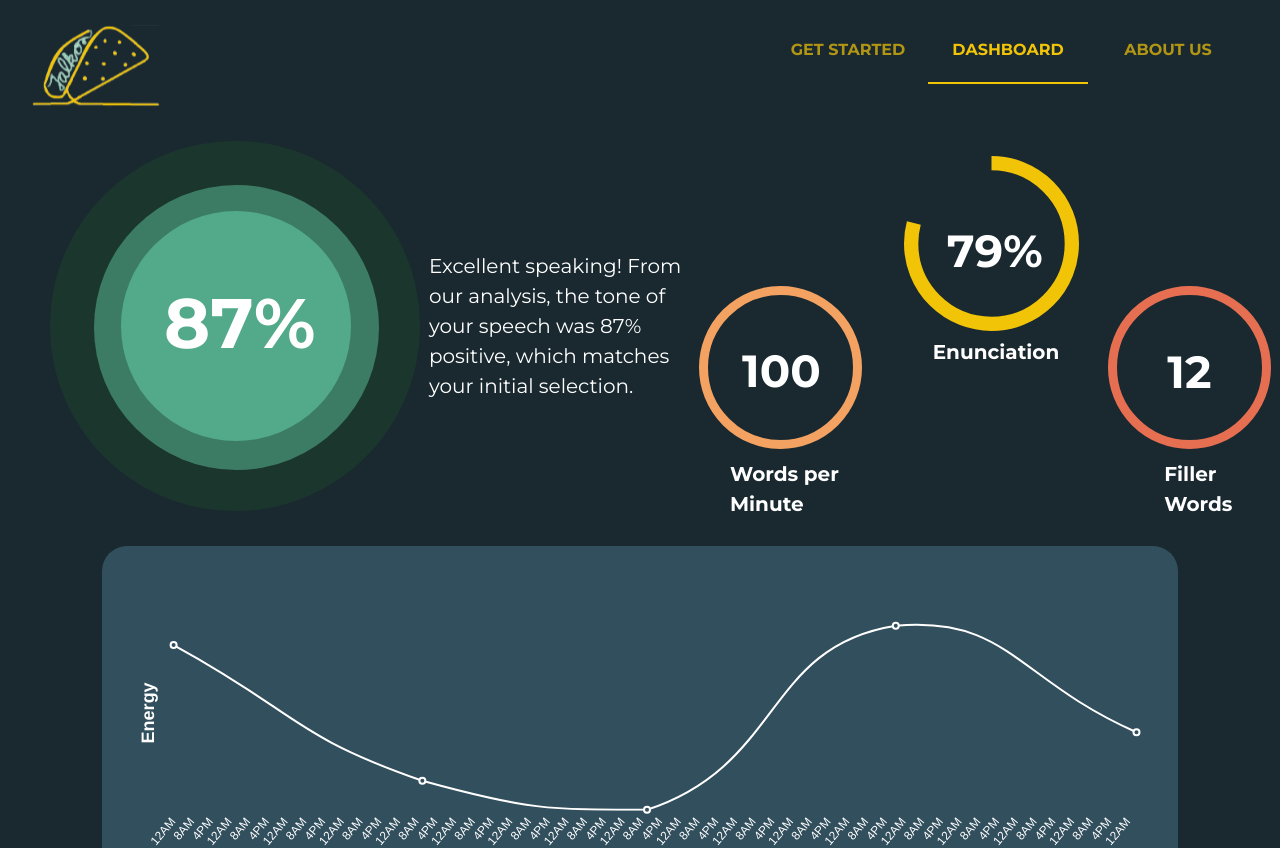
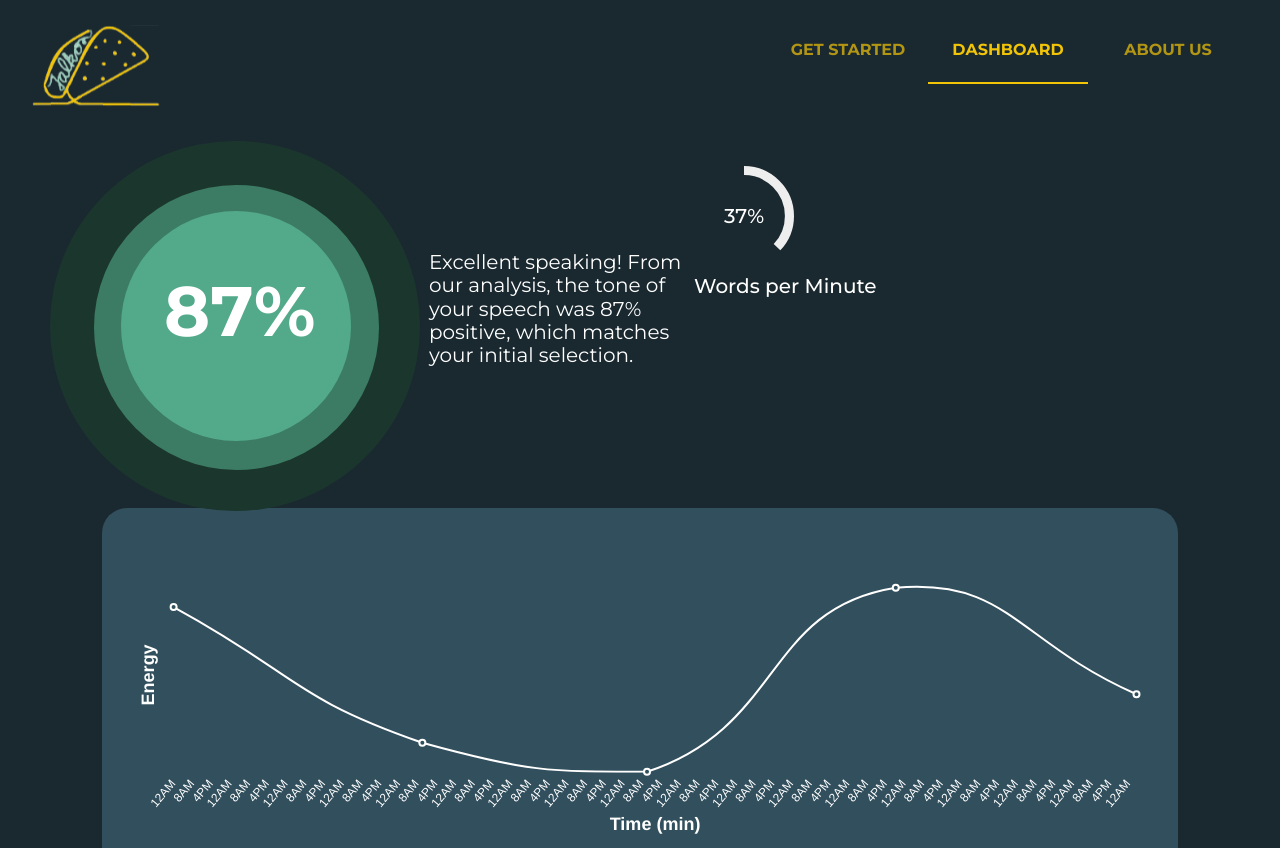
Before and after one commit to Resocram/talko, a React (Create React App) app in the folder talko-client/: page /dashboard in a window 1280 px wide. Shown: the top 848 px of the page. Built offline with nearby package versions, Linux system fonts and the light colour scheme.

Commit message:
Add circular progress

```diff
--- /dev/null
+++ b/talko-client/src/components/CircularProgress.js
@@ -0,0 +1,96 @@
+import React from 'react';
+import { makeStyles, withStyles } from '@material-ui/core/styles';
+import PropTypes from 'prop-types';
+import CircularProgress from '@material-ui/core/CircularProgress';
+import Grid from '@material-ui/core/Grid';
+import Typography from '@material-ui/core/Typography';
+import Box from '@material-ui/core/Box';
+
+const useStyles = makeStyles(theme => ({
+    bottom: {
+        color: theme.palette.grey[theme.palette.type === 'light' ? 200 : 700],
+    },
+    container: {
+        marginLeft: '8%',
+        width: '90%'
+    },
+    title: {
+        color: theme.palette.primary.contrastText
+    },
+    button: {
+		color: 'white',
+		textTransform: 'None'
+    }
+}));
+
+function CircularProgressWithLabel(props) {
+    const classes = useStyles();
+
+    return (
+        <Grid container direction="column" justify="center">
+            <Grid item>
+                <Box position="relative" display="inline-flex">
+                    <CircularProgress
+                        variant="determinate"
+                        className={classes.bottom}
+                        size={100}
+                        thickness={4}
+                        {...props}
+                    />
+                    <Box
+                        top={0}
+                        left={0}
+                        bottom={0}
+                        right={0}
+                        position="absolute"
+                        display="flex"
+                        alignItems="center"
+                        justifyContent="center"
+                    >
+                        <Typography variant="h6" component="div" style={{ color: 'white' }}>
+                            {`${Math.round(props.value,)}%`}
+                        </Typography>
+                    </Box>
+                </Box>
+            </Grid>
+            <Grid item>
+                <Typography variant="h6" component="div" style={{ color: 'white' }}>
+                    {props.title}
+                </Typography>
+            </Grid>
+        </Grid>
+    );
+}
+
+CircularProgressWithLabel.propTypes = {
+    /**
+     * The value of the progress indicator for the determinate variant.
+     * Value between 0 and 100.
+     */
+    value: PropTypes.number.isRequired,
+};
+
+function CircularStatic(props) {
+    const { maxVal, color, title } = props;
+    const [progress, setProgress] = React.useState(0);
+
+    React.useEffect(() => {
+        const timer = setInterval(() => {
+            setProgress((prevProgress) => {
+                if (prevProgress >= maxVal - 1) {
+                    clearInterval(timer);
+                    return prevProgress + 1;
+                }
+                else
+                    return prevProgress + 1;
+            });
+        }, 10);
+        return () => {
+            clearInterval(timer);
+        };
+    }, []);
+
+    return <CircularProgressWithLabel value={progress} color={color} title={title} />;
+}
+
+export default CircularStatic;
--- a/talko-client/src/pages/Dashboard.js
+++ b/talko-client/src/pages/Dashboard.js
@@ -5,7 +5,8 @@
 import lightbulb from '../assets/lightbulb.svg';
 import Box from '@material-ui/core/Box';
 import Grid from '@material-ui/core/Grid'
-import CircularProgress from '@material-ui/core/CircularProgress';
+// import CircularProgress from '@material-ui/core/CircularProgress';
+import CircularProgress from '../components/CircularProgress';
 import LineChart from '../components/LineChart';
 
 const useStyles = makeStyles({
@@ -18,6 +19,123 @@
     }
 });
 
+const res = {
+    "accuracy": 92,
+    "audioValues": [
+        0.15804717705851132,
+        0.9823222860336408,
+        0.9721155990933149,
+        0.8876469949617101,
+        0.8899375741945893,
+        0.9348861674344412,
+        0.9521287966650752,
+        0.9066197750257862,
+        0.8037928229358282,
+        0.6736049892518726,
+        0.5518937956106095,
+        0.46695985385839667,
+        0.4332545141990642,
+        0.4510423509992633,
+        0.509810482150768,
+        0.5931974624313614,
+        0.6837460861020475,
+        0.7664760030743424,
+        0.8309047529093844,
+        0.8716128704711563,
+        0.8877208209364034,
+        0.8817420191276717,
+        0.8582420224362555,
+        0.8226223602239775,
+        0.7802078014081792,
+        0.7356865465519706,
+        0.6928579494225282,
+        0.6545916891737573,
+        0.6228935124382482,
+        0.5989950189833441,
+        0.583423539208045,
+        0.5760478080671962,
+        0.5761238357937817,
+        0.5823761897057083,
+        0.5931418892311832,
+        0.6065817102172574,
+        0.6209351765744722,
+        0.6347705904820475,
+        0.6471690489281653,
+        0.6577868397446087,
+        0.6667649443545776,
+        0.6744929289533546,
+        0.6812785630089866,
+        0.6870119541193459,
+        0.6909328468782604,
+        0.6916021050472426,
+        0.6871408850997519,
+        0.6757373797952957,
+        0.6563425616619533,
+        0.629401440150999,
+        0.5974155165221248,
+        0.5651243648181843,
+        0.5391416285590224,
+        0.5269843607849228,
+        0.5355800479353576,
+        0.5694957803588968,
+        0.6292691600284422,
+        0.7102886278280222,
+        0.8026408504090132,
+        0.8921876769328736,
+        0.9628813485963543,
+        1.0,
+        0.9936707261595545,
+        0.9418320734375327,
+        0.8517519458552559,
+        0.7394285654794996,
+        0.6266544275203201,
+        0.5361502922167686,
+        0.48582509455802414,
+        0.48369652334297764,
+        0.525101331136733,
+        0.5934228704926469,
+        0.6646120730696938,
+        0.7145382557103955,
+        0.72697907415766,
+        0.6993655968348985,
+        0.6437261339359662,
+        0.581700118443456,
+        0.5349555105215269,
+        0.5148486669406331,
+        0.5165548943701846,
+        0.5220712787587447,
+        0.5125520127551283,
+        0.48475668110724907,
+        0.4610838004415795,
+        0.482331341288194,
+        0.5797198560502927,
+        0.7381853854808597,
+        0.8787603969231375,
+        0.890114267818706,
+        0.7131530526380332,
+        0.427147138550939,
+        0.23630605905186033,
+        0.28843688744543805,
+        0.4393130358565457,
+        0.3272562337962203,
+        0.0,
+        0.177337447340332,
+        0.06790026055119765,
+        0.03973998765798318
+    ],
+    "stats": {
+        "articulation_rate": 5.0,
+        "balance": 0.8,
+        "number_of_pauses": 11.0,
+        "number_of_syllables": 152.0,
+        "original_duration": 41.1,
+        "rate_of_speech": 4.0,
+        "speaking_duration": 32.7,
+        "words_per_min": 137
+    },
+    "transcription": "hello my name is Andrea said sir I am studying marketing at the University of Texas at Dallas I am a member of the American Marketing Association and Alpha Kappa PSI both of which are dedicated to shaping future Business Leaders I hope to incorporate my business knowledge into consumer Trend analysis and strengthening relationships among consumers as well as other companies I am Savvy social and principles and have Exquisite interpersonal communication skills I know that I can be an asset in any company and or situation and I hope that you will consider me for an internship or job opportunity thank you so much"
+};
+
 function Dashboard() {
     const classes = useStyles();
 
@@ -28,28 +146,29 @@
                     <Box style={{height: "370px", width: "370px", borderRadius: "50%", backgroundColor: "#1B372D", marginTop:"-25px"}}/>
                     <Box style={{height: "285px", width: "285px", borderRadius: "50%", backgroundColor: "#3C7C64", marginTop: "-326px", marginLeft: "44px"}}/>
                     <Box style={{height: "230px", width: "230px", borderRadius: "50%", backgroundColor: "#52AA8A", marginTop: "-259px", marginLeft:"71px"}}/>
-                    <Typography varaint="h3" style={{color: "white", fontSize: "70px", fontFamily: "Montserrat", marginTop: "-170px", marginLeft: "114px"}}><strong>87%</strong></Typography>
+                    <Typography variant="h3" style={{color: "white", fontSize: "70px", fontFamily: "Montserrat", marginTop: "-170px", marginLeft: "114px"}}><strong>87%</strong></Typography>
 				</Grid>
                 <Grid item xs={3}>
-                    <Typography varaint="h3" style={{color: "white", fontSize: "20px", fontFamily: "Montserrat", marginTop: "85px", marginLeft: "57px"}}>
+                    <Typography variant="h3" style={{color: "white", fontSize: "20px", fontFamily: "Montserrat", marginTop: "85px", marginLeft: "57px"}}>
                         Excellent speaking! From our analysis, the tone of your speech was 87% positive, which matches your initial selection.
                     </Typography>
 				</Grid>
                 <Grid item xs={2}>
-                    <Box style={{border: "9px solid #F4A261", height: "145px", width: "145px", borderRadius: "50%", marginTop: "120px", marginLeft: "5px"}}/>
-                    <Typography varaint="h3" style={{color: "white", fontSize: "20px", fontFamily: "Montserrat", marginTop: "10px", marginLeft: "36px"}}><strong>Words per Minute</strong></Typography>
-                    <Typography varaint="h3" style={{color: "white", fontSize: "45px", fontFamily: "Montserrat", marginTop: "-182px", marginLeft: "48px"}}><strong>100</strong></Typography>
+                    <CircularProgress maxVal={37} color="#F4A261" title="Words per Minute" />
+                    {/* <Box style={{border: "9px solid #F4A261", height: "145px", width: "145px", borderRadius: "50%", marginTop: "120px", marginLeft: "5px"}}/>
+                    <Typography variant="h6" style={{color: "white", marginTop: "10px", marginLeft: "36px"}}><strong>Words per Minute</strong></Typography>
+                    <Typography variant="h3" style={{color: "white", marginTop: "-182px", marginLeft: "48px"}}><strong>100</strong></Typography> */}
 				</Grid>
-                <Grid item xs={2}>
+                {/* <Grid item xs={2}>
                     <CircularProgress variant="determinate" value={79} style={{height: "175px", width: "175px", color: "#F2C407", marginTop:"-10px", marginLeft:"-5px"}}/>
-                    <Typography varaint="h3" style={{color: "white", fontSize: "45px", fontFamily: "Montserrat", marginTop: "-118px", marginLeft: "38px"}}><strong>79%</strong></Typography>
-                    <Typography varaint="h3" style={{color: "white", fontSize: "20px", fontFamily: "Montserrat", marginLeft: "24px", marginTop: "52px"}}><strong>Enunciation</strong></Typography>
+                    <Typography variant="h3" style={{color: "white", fontSize: "45px", fontFamily: "Montserrat", marginTop: "-118px", marginLeft: "38px"}}><strong>79%</strong></Typography>
+                    <Typography variant="h3" style={{color: "white", fontSize: "20px", fontFamily: "Montserrat", marginLeft: "24px", marginTop: "52px"}}><strong>Enunciation</strong></Typography>
 				</Grid>
                 <Grid item xs={1}>
                     <Box style={{border: "9px solid #E76F51", height: "145px", width: "145px", borderRadius: "50%", marginTop:"120px", marginLeft: "-15px"}}/>
-                    <Typography varaint="h3" style={{color: "white", fontSize: "20px", fontFamily: "Montserrat", marginTop: "-172px", marginLeft: "41px", marginTop: "10px"}}><strong>Filler Words</strong></Typography>
-                    <Typography varaint="h3" style={{color: "white", fontSize: "45px", fontFamily: "Montserrat", marginTop: "-181px", marginLeft: "44px"}}><strong>12</strong></Typography>
-				</Grid>
+                    <Typography variant="h3" style={{color: "white", fontSize: "20px", fontFamily: "Montserrat", marginTop: "-172px", marginLeft: "41px", marginTop: "10px"}}><strong>Filler Words</strong></Typography>
+                    <Typography variant="h3" style={{color: "white", fontSize: "45px", fontFamily: "Montserrat", marginTop: "-181px", marginLeft: "44px"}}><strong>12</strong></Typography>
+				</Grid> */}
 			</Grid>
 
             {/* Energy over Time Line Chart */}
```
